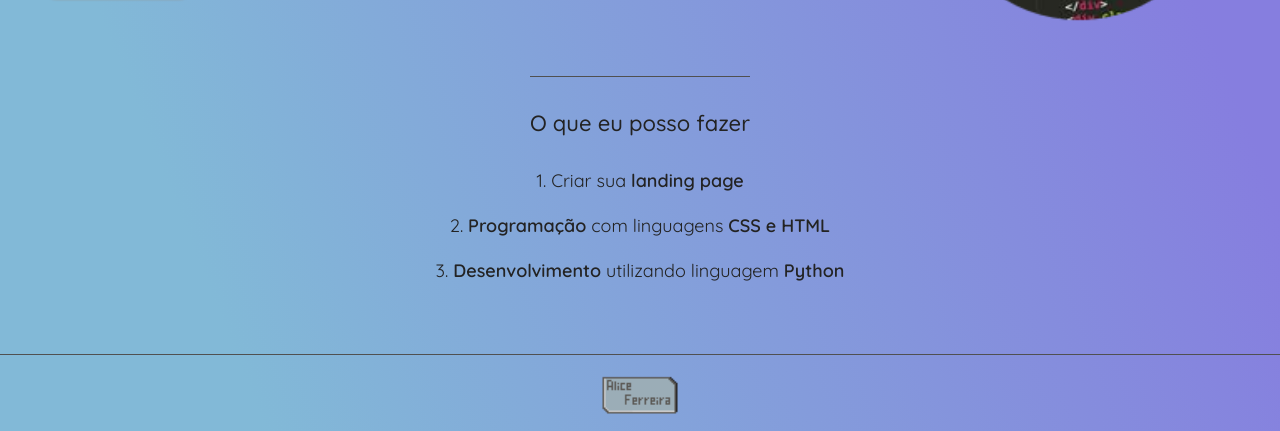
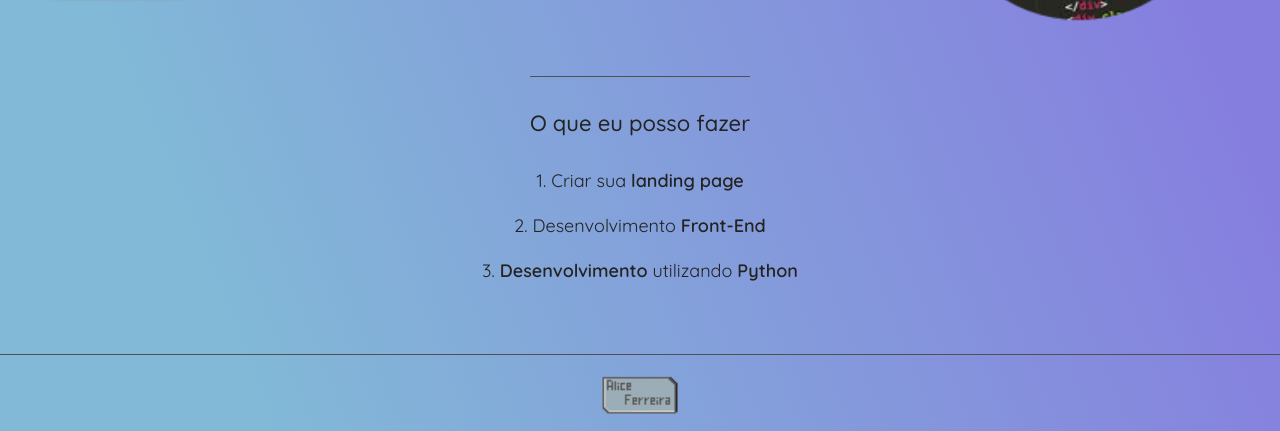
Before and after one commit to alicepfp/alicepfp.github.io, a plain HTML site: page index.html in a window 1280 px wide. Shown: the part 369-800 px from the top of the page. Drawn offline with Linux system fonts and the light colour scheme.

Commit message:
Update index.html

```diff
--- a/index.html
+++ b/index.html
@@ -29,8 +29,8 @@
 		<section class="conteudo-secundario">
 			<h3 class="conteudo-secundario-titulo">O que eu posso fazer</h3>
 			<p class="conteudo-secundario-paragrafo">1. Criar sua<strong> landing page</strong></p>
-			<p class="conteudo-secundario-paragrafo">2. <strong>Programação</strong> com linguagens <strong>CSS e HTML</strong></p>
-			<p class="conteudo-secundario-paragrafo">3. <strong>Desenvolvimento</strong> utilizando linguagem <strong>Python<strong> </p>
+			<p class="conteudo-secundario-paragrafo">2. Desenvolvimento <strong>Front-End</strong></p>
+			<p class="conteudo-secundario-paragrafo">3. <strong>Desenvolvimento</strong> utilizando <strong>Python<strong> </p>
 		</section>
 	</main>
 
```
